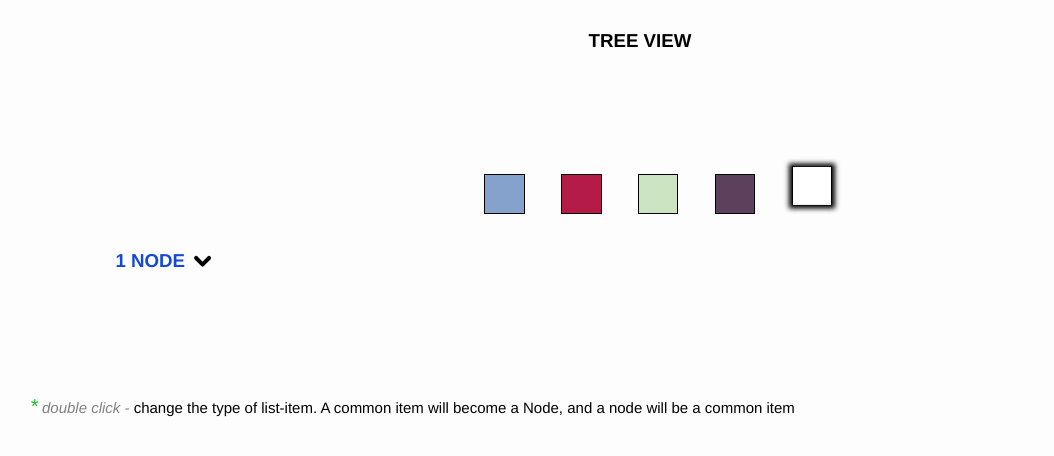
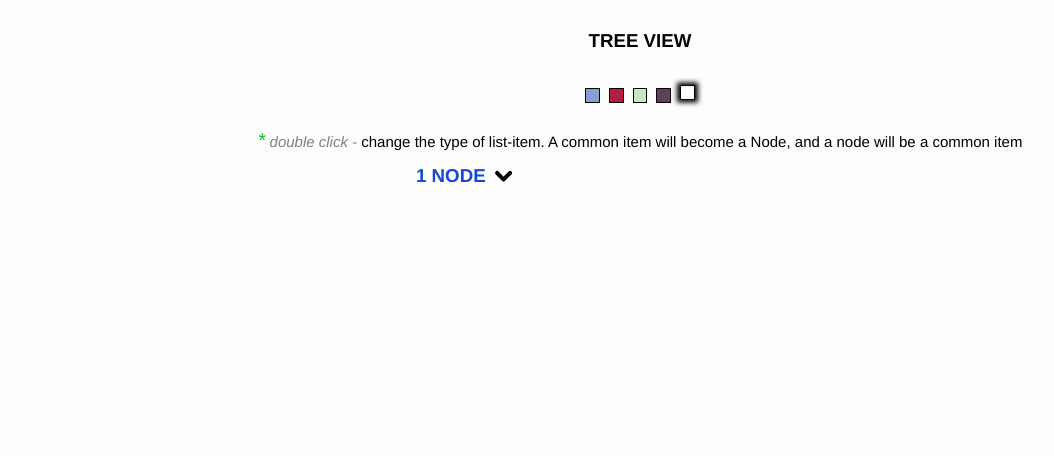
Before and after one commit to juicyvveb/Tree, a Vue app: page / in a window 1280 px wide. Shown: the top 456 px of the page, without its empty margins (0-1054 px from the left). Built offline with nearby package versions, Linux system fonts and the light colour scheme.

Commit message:
desktop version

```diff
--- a/src/App.vue
+++ b/src/App.vue
@@ -1,6 +1,12 @@
 <template>
     <h3 class="title" :style="{color: style?.addColor}">Tree View</h3>
     <Them @changeThem="select"/>
+    <div class="info">
+      <div class="info-item">
+        <span :style="{color: style?.addColor}"><span>*</span> double click - </span>
+        <p :style="{color: style?.subColor}">change the type of list-item. A common item will become a Node, and a node will be a common item</p>
+      </div>
+    </div>
     <ul class="list" >
       <Item
         :model="item"
@@ -9,12 +15,7 @@
         class="item__first"
       />
     </ul>
-    <div class="info">
-      <div class="info-item">
-        <span :style="{color: style?.addColor}"><span>*</span> double click - </span>
-        <p :style="{color: style?.subColor}">change the type of list-item. A common item will become a Node, and a node will be a common item</p>
-      </div>
-    </div>
+
 </template>
 
 <script>
@@ -141,15 +142,38 @@ export default {
   }
 }
 
-
-
-
 body{
   background: $bg;
   margin: 0;
   padding: 30px;
 }
 
+@media (min-width: $desktop) {
+  #app {
+  .list{
+    width: 50%;
+    margin: auto;
+    overflow: hidden;
+  }
+
+  .info {
+  margin-top: 3%;
+  text-align: center;
+
+    &-item{
+        text-align: center;
+      }
+    }
+  }
+
+  body {
+    text-align:center;
+    padding: 30px 15%;
+  }
+}
+
+
+
 
 
 </style>
--- a/src/assets/scss/vars.scss
+++ b/src/assets/scss/vars.scss
@@ -19,6 +19,7 @@ $gray: rgb(144, 147, 144);
 $green: rgb(12, 199, 27);
 
 $laptop: 720px;
+$desktop: 1024px;
 
 *{
   list-style: none;
@@ -30,3 +31,7 @@ $laptop: 720px;
   transition-timing-function: ease-in-out;
   transition-duration: .3s;
 }
+
+button {
+  cursor: pointer;
+}
--- a/src/components/Them.vue
+++ b/src/components/Them.vue
@@ -48,10 +48,14 @@ export default {
   margin-top: 10%;
   &-item{
     margin-left: 3%;
+    &:first-child{
+      margin-left: 0;
+    }
     input{
       display: none;
     }
     .label {
+          cursor: pointer;
       &__active{
         &:before{
           transform: translateY(-40%);
@@ -83,7 +87,6 @@ export default {
   .thems {
 
   &-item{
-
     .label {
       &__active{
         &:before{
@@ -103,4 +106,34 @@ export default {
   }
   }
 }
+
+@media (min-width: $desktop) {
+  .thems {
+    margin-top: 4%;
+    &-item{
+    margin-left: 1%;
+
+    .label {
+      &__active{
+        &:before{
+          transform: translateY(-20%);
+        }
+      }
+      &:before {
+        min-width: 1vw;
+        min-height: 1vw;
+      }
+      span {
+        display: none;
+      }
+      &:hover{
+        &:before{
+          transform: translateY(-10%);
+          box-shadow: 0px 0px 4px 1px;
+        }
+      }
+    }
+  }
+  }
+}
 </style>
--- a/src/components/TreeItem.vue
+++ b/src/components/TreeItem.vue
@@ -10,7 +10,10 @@
           {{parentNum}} {{isList ? model.name || 'Node' : model.name || 'item'}}
         </h3>
 
-        <button :class="{'item-button': 1, 'item-button__open': isOpen, 'item-button__marker': 1}"  v-if="isList">
+        <button
+          :class="{'item-button': 1, 'item-button__open': isOpen, 'item-button__marker': 1}"
+          v-if="isList"
+          @click="isOpen = !isOpen">
           <span></span>
         </button>
 
@@ -21,7 +24,7 @@
         </button>
       </div>
         <Transition name="appear">
-          <ul v-show="isOpen && isList" :class="{'item-list': 1, 'item-list__open': isOpen}">
+          <ul v-if="isOpen && isList" :class="{'item-list': 1, 'item-list__open': isOpen}">
             <TransitionGroup  name="list">
               <TreeItem v-for="(child, i) in model.children"
                 :key="child"
@@ -74,7 +77,7 @@ export default {
     },
     changeType(){
       if(!this.isList){
-        this.core.children = [];
+        this.core.children = [{}];
         this.isOpen = this.form = false;
       }else{
         this.core.children = null
@@ -85,7 +88,7 @@ export default {
         this.click1 = new Date().getTime();
         setTimeout(() => {
           if(!this.click2){
-            this.isOpen = !this.isOpen
+            this.isList ? this.isOpen = !this.isOpen : 0
             this.click1 = 0;
           }
         }, 200)
@@ -94,12 +97,15 @@ export default {
         this.click2 = new Date().getTime();
         if(this.click2 - this.click1 < 250){
           this.changeType();
+          console.log('change')
         }
         this.click1 = this.click2 = 0;
       }
     },
     remove(i){
-      this.core.children.splice(i, 1);
+      console.log(i)
+      console.log(this.core.children.splice(i, 1))
+      // this.core.children.splice(i, 1);
     }
   },
   components: {
@@ -117,6 +123,7 @@ export default {
     width: 100%;
     padding: 0% 0 0% 7%;
     &__first{
+      padding: 0;
       & > .item-head {
         border: none;
         & > .item-button__del{
@@ -131,6 +138,7 @@ export default {
       border-top: 1px solid black;
       width: 100%;
       .item-title{
+        cursor: pointer;
         &__list{
         color: $blue;
         text-transform: uppercase;
@@ -195,6 +203,7 @@ export default {
       width: 100%;
     }
     &-adding{
+      cursor: pointer;
       @include text(15px, 700, $green);
       margin: 3% 0;
     }
@@ -220,17 +229,16 @@ export default {
 
 
 
-.list-move, /* apply transition to moving elements */
+// .list-move, /* apply transition to moving elements */
 .list-enter-active,
 .list-leave-active {
-  transition: all 0.5s ease;
+  transition: all 0.3s ease;
 }
 .list-enter-from {
   transform: scale(.7);
 }
 .list-leave-to {
-  opacity: 0;
-  transform: translateX(30%);
+  transform: translateX(100%);
 }
 .list-leave-active {
   position: absolute;
@@ -245,7 +253,32 @@ export default {
 .appear-enter-from,
 .appear-leave-to {
   opacity: 0;
-  transform: translateY(-50px);
+  transform: translateY(-15px);
+}
+
+@media (min-width: $desktop) {
+// .list-move, /* apply transition to moving elements */
+.list-enter-active,
+.list-leave-active {
+  position: relative;
+  transition: all 0.3s ease;
+}
+
+.list-leave-to {
+  transform: translateX(50%);
+}
+
+
+
+.appear-move,
+.appear-enter-active,
+.appear-leave-active {
+  transition: all 0.3s ease;
+}
+.appear-enter-from,
+.appear-leave-to {
+  transform: translateY(-30px);
+}
 }
 
 </style>
```
